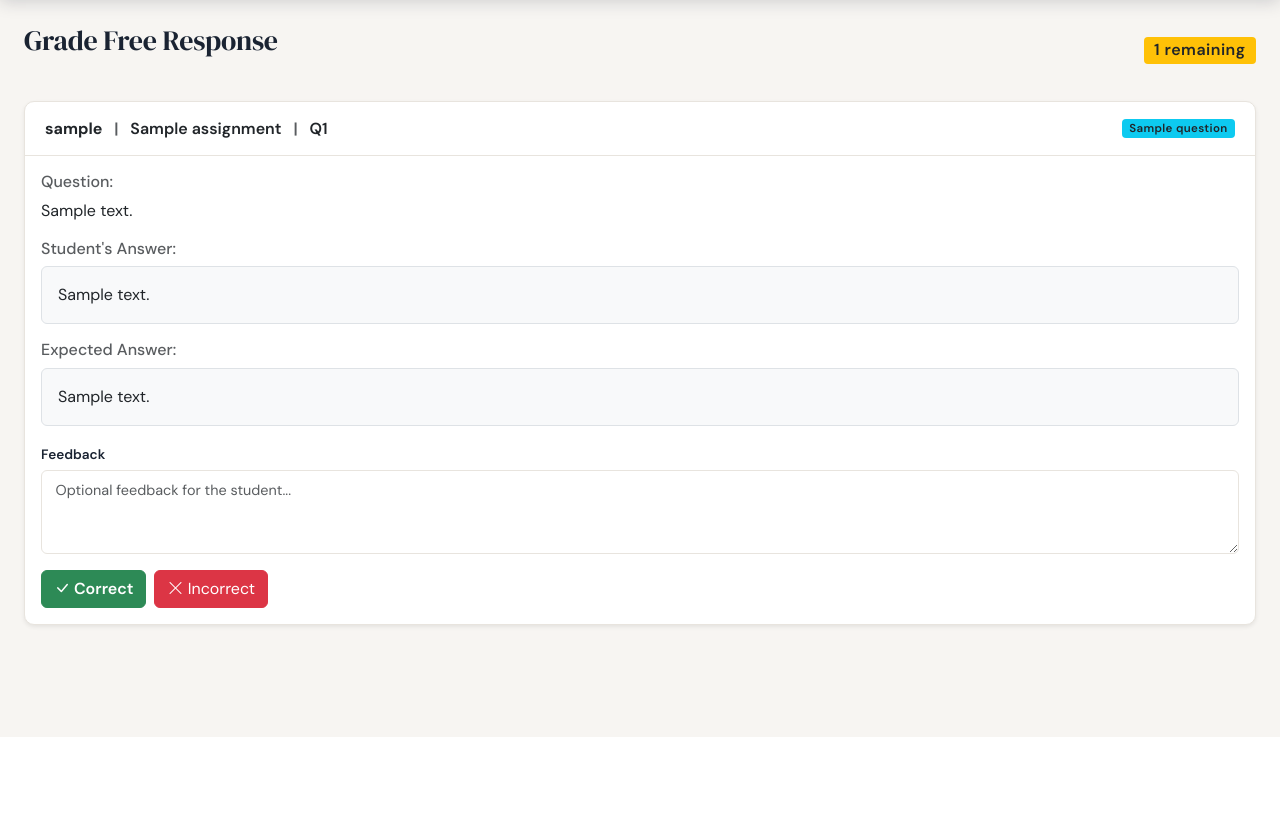
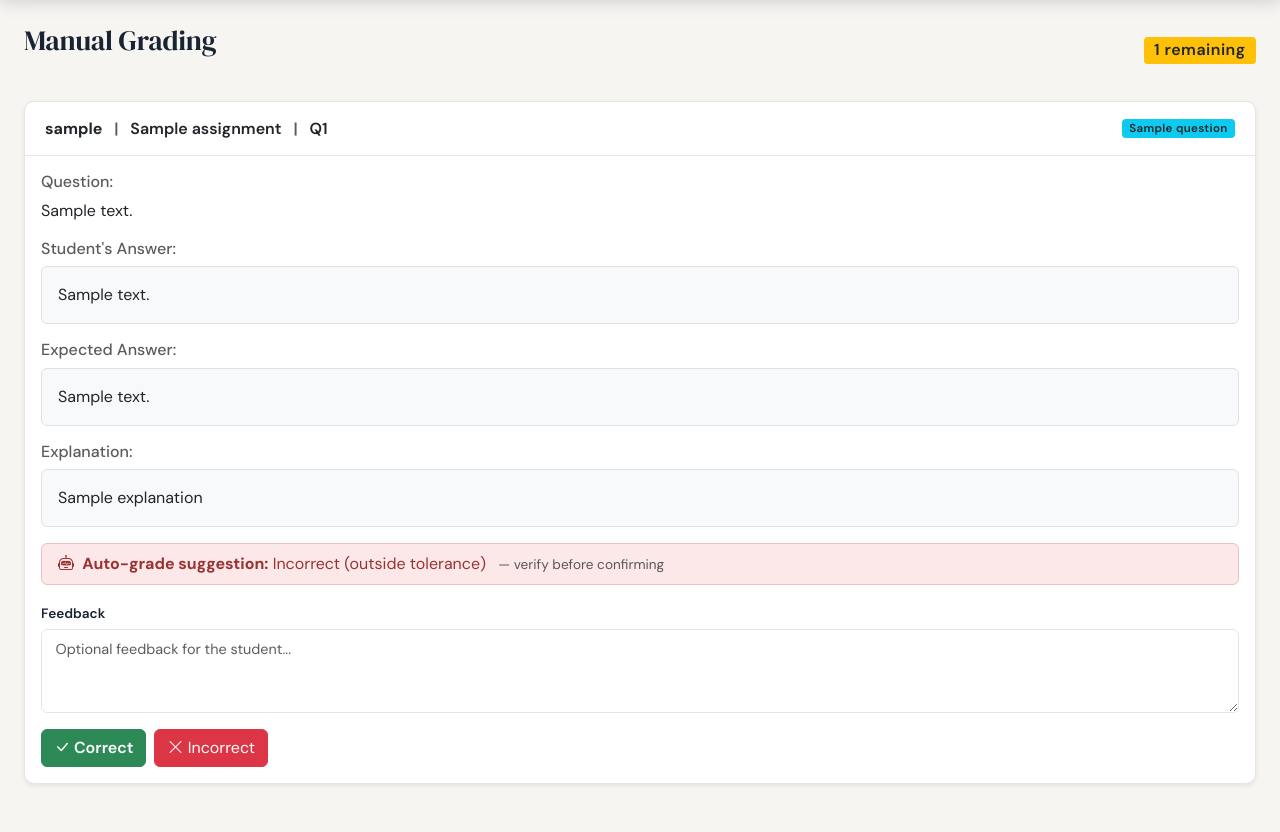
Before and after one commit to georgejjj/testbank_cf, a Django app: template templates/assignments/instructor/grade.html in a window 1280 px wide. Shown: the part 63-895 px from the top of the page. Before the commit the page ends 800 px from the top, so only its background shows below. Run offline with Django 5.2, Linux system fonts and the light colour scheme; the template is opened without the code that fills it: most values are stand-ins (such as "Sample title", 1, 10 or a date in 2020); some libraries are stand-ins or nearby versions.

Commit message:
feat: numeric questions now require manual grading with auto-suggestion
Numeric answers are no longer auto-graded. They appear in the
manual grading queue alongside free-response questions.

For numeric answers, the grading page shows:
- The student's numeric input
- The expected answer and explanation
- An auto-grade suggestion (correct/incorrect based on tolerance)
  as a colored banner — instructor verifies before confirming

Co-Authored-By: Claude Opus 4.6 (1M context) <noreply@anthropic.com>

```diff
--- a/templates/assignments/instructor/grade.html
+++ b/templates/assignments/instructor/grade.html
@@ -1,18 +1,18 @@
 {% extends "base.html" %}
 
-{% block title %}Grade Free Response - TestBank{% endblock %}
+{% block title %}Manual Grading - TestBank{% endblock %}
 {% block nav_dashboard %}active{% endblock %}
 
 {% block content %}
 <div class="d-flex justify-content-between align-items-center mb-4">
-  <h2>Grade Free Response</h2>
+  <h2>Manual Grading</h2>
   <span class="badge bg-warning text-dark fs-6">{{ ungraded|length }} remaining</span>
 </div>
 
 {% if not ungraded %}
 <div class="alert alert-success">
   <i class="bi bi-check-circle-fill"></i>
-  All free-response answers have been graded. Great work!
+  All answers have been graded. Great work!
 </div>
 {% else %}
 
@@ -33,14 +33,18 @@
     <!-- Question Text -->
     <div class="mb-3">
       <h6 class="text-muted">Question:</h6>
-      <p>{{ answer.question.text }}</p>
+      <p>{{ answer.question.text|safe }}</p>
     </div>
 
     <!-- Student Answer -->
     <div class="mb-3">
       <h6 class="text-muted">Student's Answer:</h6>
       <div class="bg-light p-3 rounded border">
-        {{ answer.text_answer|linebreaksbr }}
+        {% if answer.question.question_type == 'NUMERIC' %}
+          <strong>{{ answer.numeric_answer }}</strong>
+        {% else %}
+          {{ answer.text_answer|linebreaksbr }}
+        {% endif %}
       </div>
     </div>
 
@@ -51,6 +55,25 @@
       <div class="bg-light p-3 rounded border">
         {{ answer.question.answer_raw_text|safe }}
       </div>
+    </div>
+    {% endif %}
+
+    {% if answer.question.explanation %}
+    <div class="mb-3">
+      <h6 class="text-muted">Explanation:</h6>
+      <div class="bg-light p-3 rounded border">
+        {{ answer.question.explanation|safe }}
+      </div>
+    </div>
+    {% endif %}
+
+    <!-- Auto-grade suggestion for numeric -->
+    {% if answer.auto_suggestion is not None %}
+    <div class="alert {% if answer.auto_suggestion %}alert-success{% else %}alert-danger{% endif %} py-2 mb-3">
+      <i class="bi {% if answer.auto_suggestion %}bi-robot{% else %}bi-robot{% endif %} me-1"></i>
+      <strong>Auto-grade suggestion:</strong>
+      {% if answer.auto_suggestion %}Correct (within tolerance){% else %}Incorrect (outside tolerance){% endif %}
+      <span class="text-muted ms-2" style="font-size:0.85rem;">— verify before confirming</span>
     </div>
     {% endif %}
 
```
Also changed, not shown: apps/assignments/views.py (+17 -2 lines), services/grader.py (+2 -11 lines), 2 other files.
